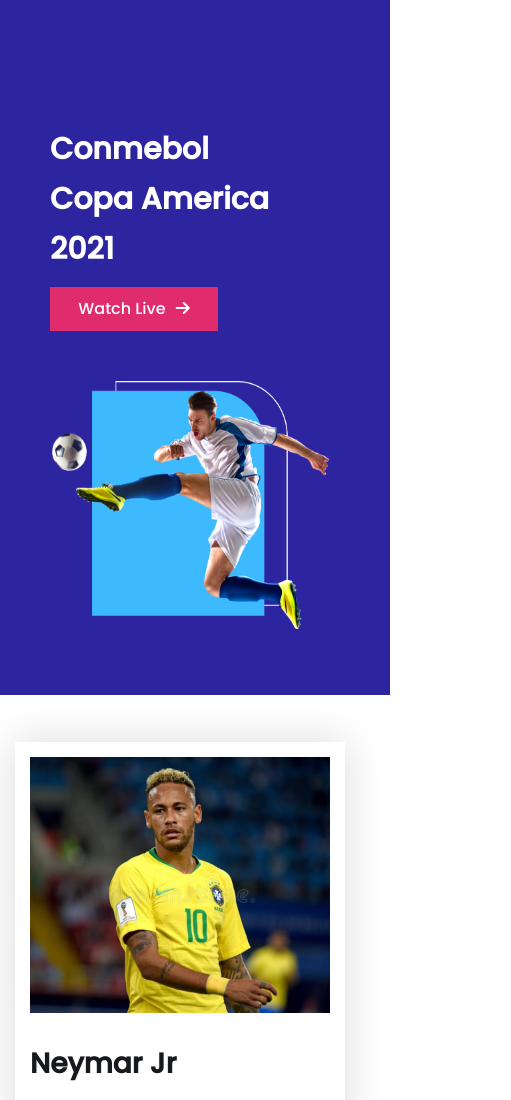
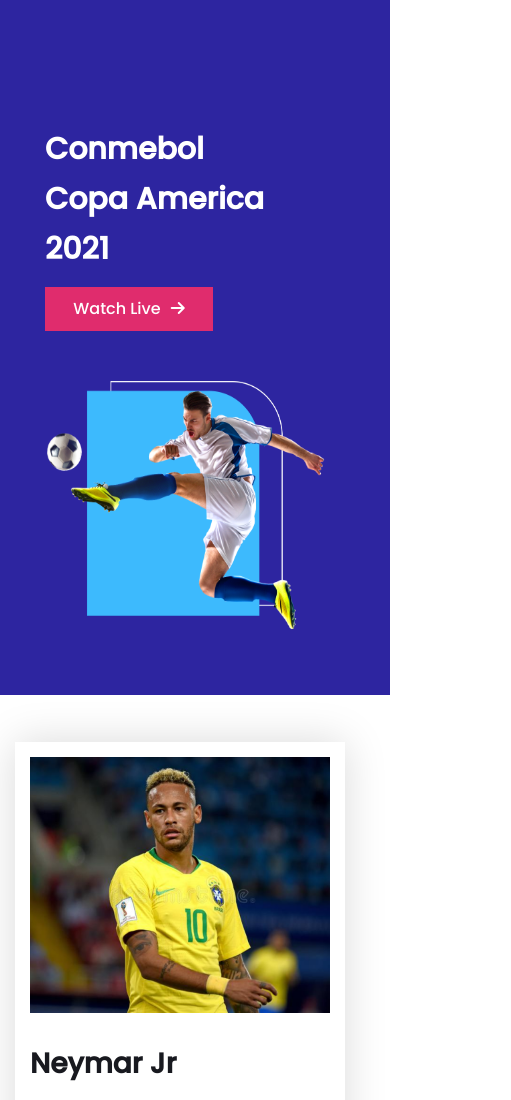
Before and after one commit to abdur012/Responsive-Football, a plain HTML site: page index.html in a window 390 px wide. Shown: the top 1100 px of the page, 511 px wide, since content can reach past the window. Drawn offline with Linux system fonts and the light colour scheme.

Commit message:
check commit

```diff
--- a/style.css
+++ b/style.css
@@ -24,6 +24,7 @@
  }
  .header-content{
      color: #FFFFFF;
+     width: 400px;
      margin: 207px 102px 240px 156px;
 
  }
@@ -52,7 +53,7 @@
  .header-image img{
      width: 556px;
      height: 438px;
-     margin: 153px 140px 88px 0px;
+     margin: 153px 240px 88px -25px;
  }
  .header-image img:hover{
     transform: scale(1.2);
@@ -152,7 +153,7 @@
         margin-bottom: 47px;
     }
      .header-content{
-        margin: 112px 66px 50px 50px;
+        margin: 112px 66px 50px 45px;
     }
     .header-content h1{
        font-weight: 700;
@@ -161,7 +162,7 @@
     .header-image img{
         width: 280px;
         height: 250px;
-        margin: 0px 0px 62px 50px;
+        margin: 0px 0px 62px 45px;
     }
 
     .player-section{
```
